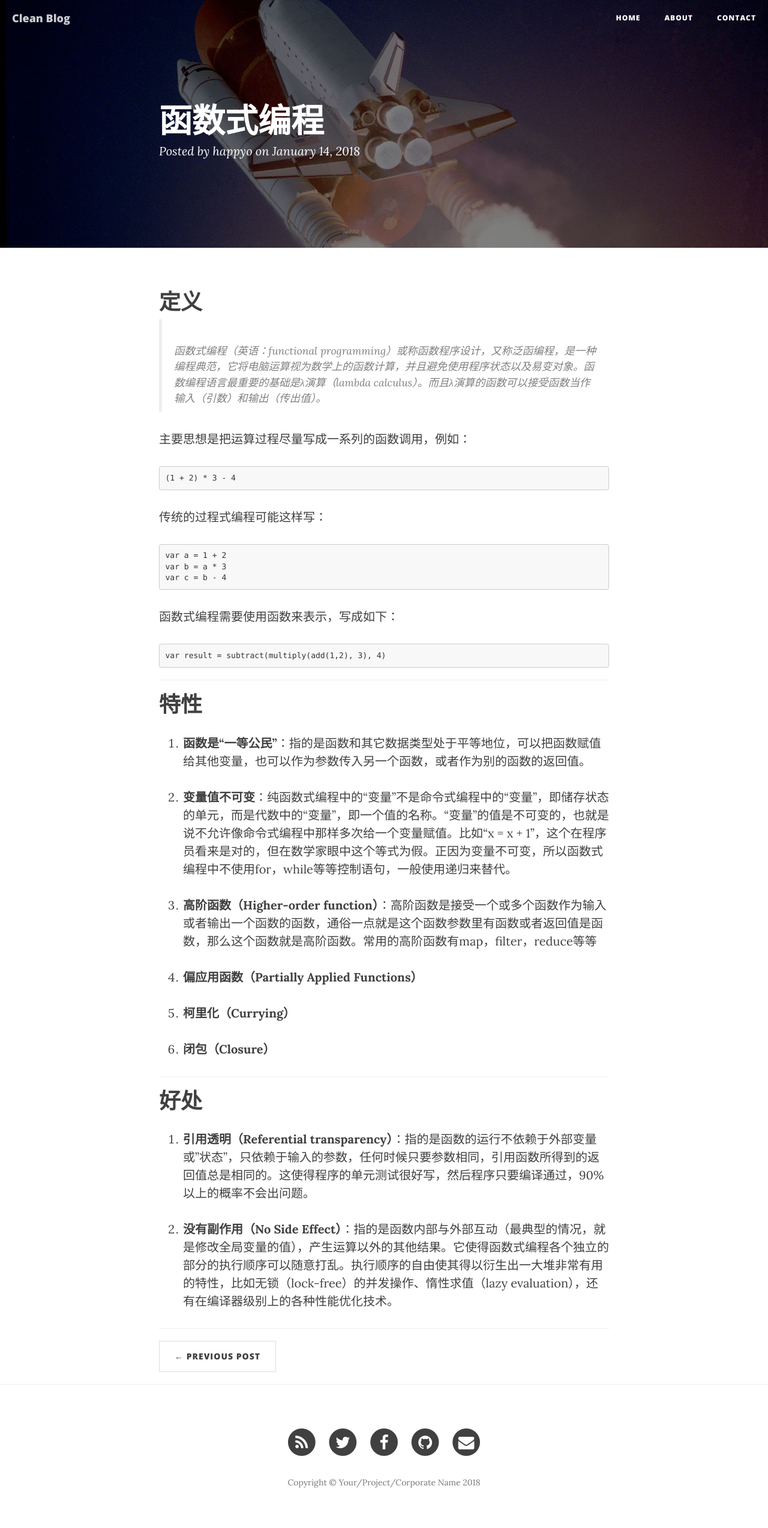
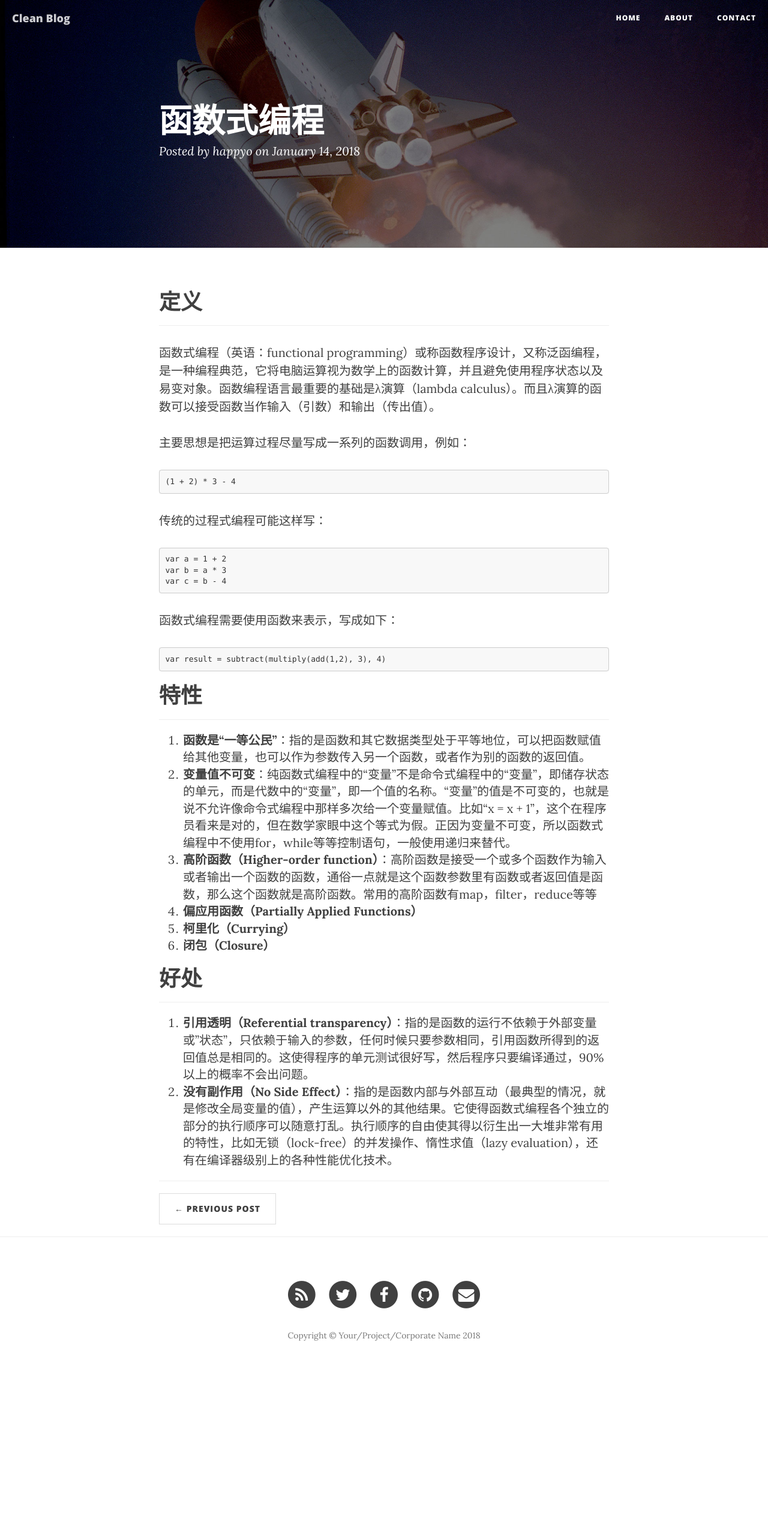
Before and after one commit to happyo/happyo.github.io, a Jekyll site: the page built from _posts/2018-01-14-函数式编程.md, in a window 1280 px wide. Shown: the whole page at 60% size. Built offline with Jekyll 4.4.1, drawn with Linux system fonts in a browser that asks for light colours; nearby versions of some CDN libraries; after the commit the page ends 2302 px from its top, so only the background shows below that.

```diff
--- a/_posts/2018-01-14-函数式编程.md
+++ b/_posts/2018-01-14-函数式编程.md
@@ -7,7 +7,8 @@ header-img: "img/post-bg-01.jpg"
 ---
 
 # 定义
-> 函数式编程（英语：functional programming）或称函数程序设计，又称泛函编程，是一种编程典范，它将电脑运算视为数学上的函数计算，并且避免使用程序状态以及易变对象。函数编程语言最重要的基础是λ演算（lambda calculus）。而且λ演算的函数可以接受函数当作输入（引数）和输出（传出值）。
+---
+函数式编程（英语：functional programming）或称函数程序设计，又称泛函编程，是一种编程典范，它将电脑运算视为数学上的函数计算，并且避免使用程序状态以及易变对象。函数编程语言最重要的基础是λ演算（lambda calculus）。而且λ演算的函数可以接受函数当作输入（引数）和输出（传出值）。
 
 主要思想是把运算过程尽量写成一系列的函数调用，例如：
 
@@ -23,26 +24,16 @@ header-img: "img/post-bg-01.jpg"
 
     var result = subtract(multiply(add(1,2), 3), 4)
 
+# 特性
 ---
-
-# 特性
-
 1. **函数是“一等公民”**：指的是函数和其它数据类型处于平等地位，可以把函数赋值给其他变量，也可以作为参数传入另一个函数，或者作为别的函数的返回值。
-
 2. **变量值不可变**：纯函数式编程中的“变量”不是命令式编程中的“变量”，即储存状态的单元，而是代数中的“变量”，即一个值的名称。“变量”的值是不可变的，也就是说不允许像命令式编程中那样多次给一个变量赋值。比如“x = x + 1”，这个在程序员看来是对的，但在数学家眼中这个等式为假。正因为变量不可变，所以函数式编程中不使用for，while等等控制语句，一般使用递归来替代。
-
 3. **高阶函数（Higher-order function）**：高阶函数是接受一个或多个函数作为输入或者输出一个函数的函数，通俗一点就是这个函数参数里有函数或者返回值是函数，那么这个函数就是高阶函数。常用的高阶函数有map，filter，reduce等等
-
 4. **偏应用函数（Partially Applied Functions）**
-
 5. **柯里化（Currying）**
-
 6. **闭包（Closure）**
 
+# 好处
 ---
-
-# 好处
-
 1. **引用透明（Referential transparency）**：指的是函数的运行不依赖于外部变量或"状态"，只依赖于输入的参数，任何时候只要参数相同，引用函数所得到的返回值总是相同的。这使得程序的单元测试很好写，然后程序只要编译通过，90%以上的概率不会出问题。
-
 2. **没有副作用（No Side Effect）**：指的是函数内部与外部互动（最典型的情况，就是修改全局变量的值），产生运算以外的其他结果。它使得函数式编程各个独立的部分的执行顺序可以随意打乱。执行顺序的自由使其得以衍生出一大堆非常有用的特性，比如无锁（lock-free）的并发操作、惰性求值（lazy evaluation），还有在编译器级别上的各种性能优化技术。
```
Also changed, not shown: 2 other files.
